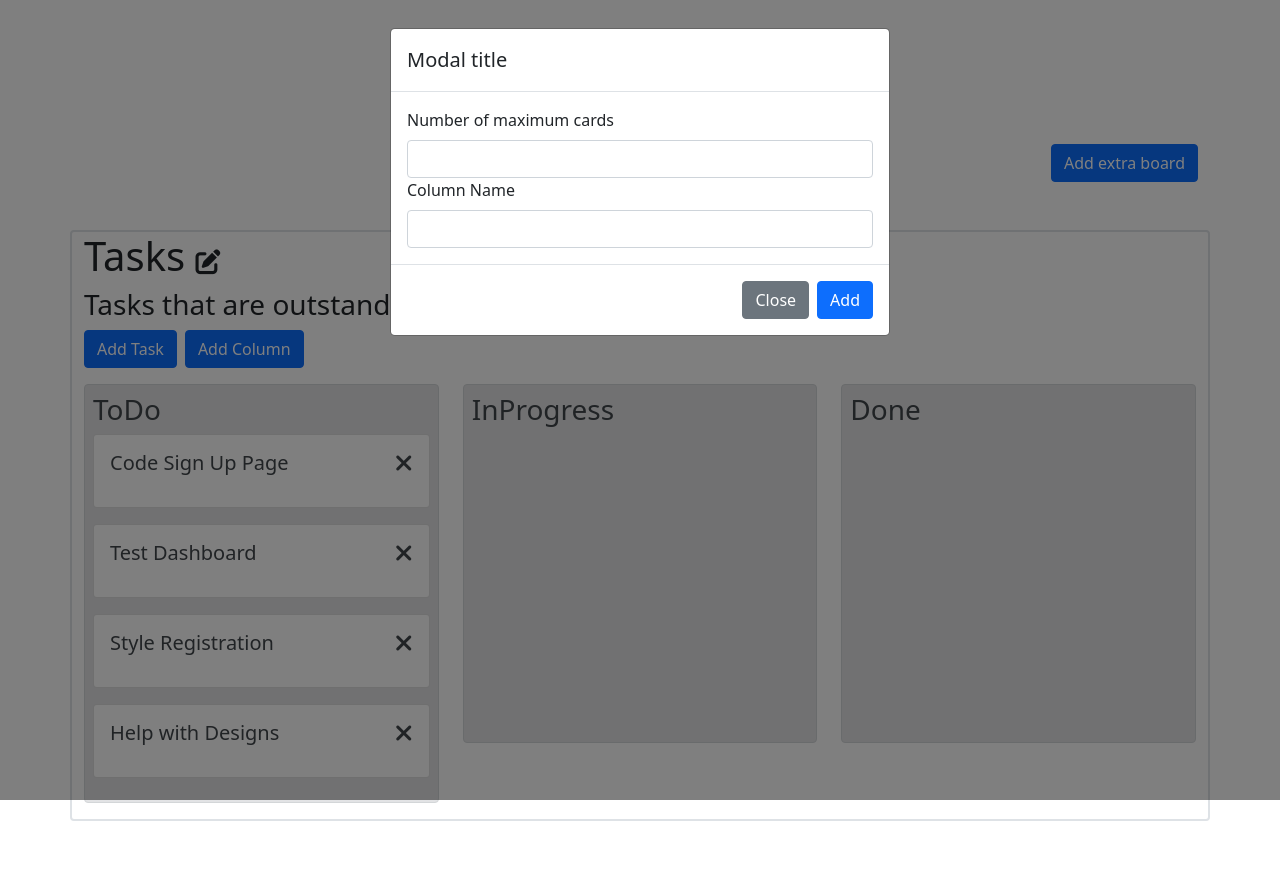
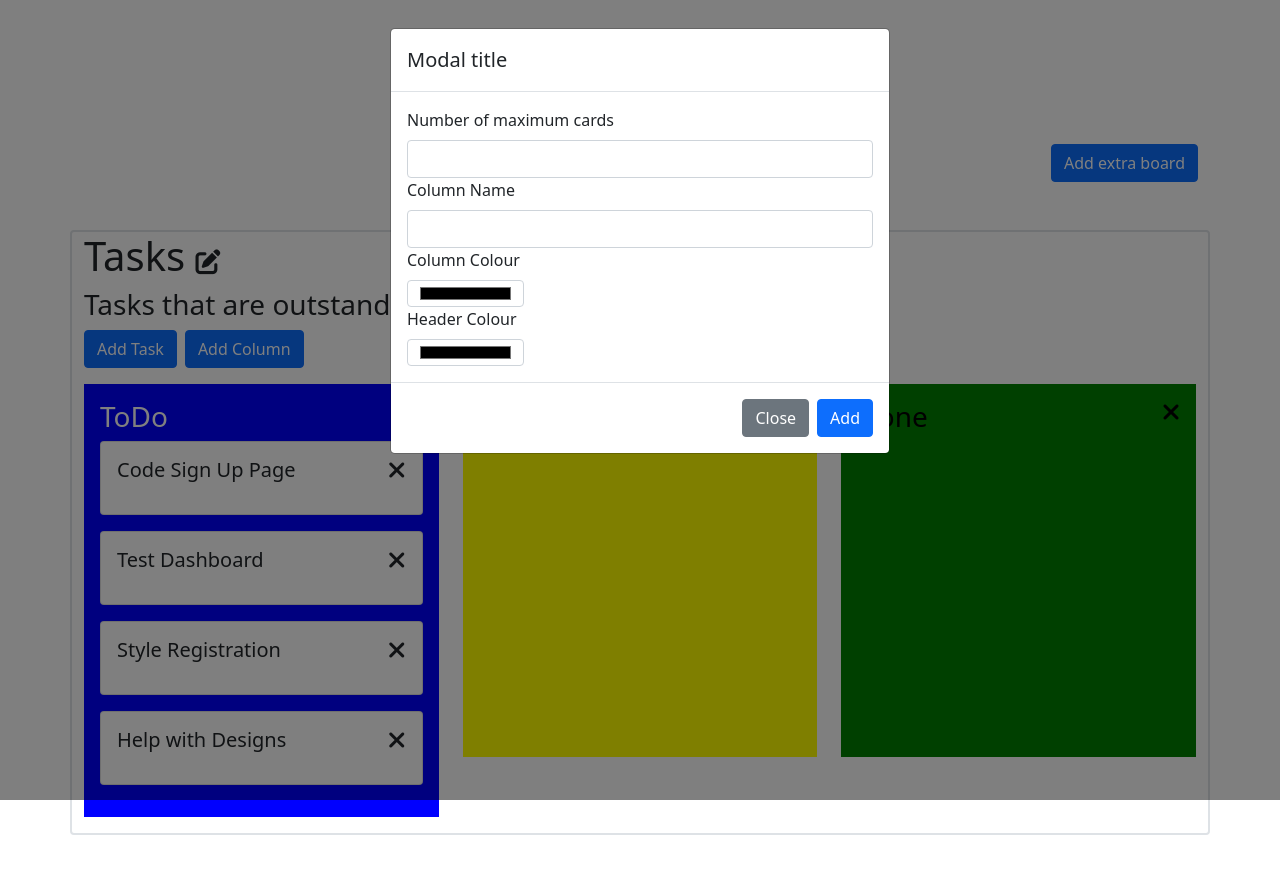
Before and after one commit to Randyyeo/Kanban-board, a Vue app: page / in a window 1280 px wide. Both pictures are taken after a click on the button "Add Column". Shown: the top 874 px of the page. Built offline with nearby package versions, Linux system fonts and the light colour scheme.

Commit message:
functionality for deleting columns

```diff
--- a/src/App.vue
+++ b/src/App.vue
@@ -1,28 +1,6 @@
 <template>
   <div class="container mt-5">
     <h1 class="text-center">Kanban Board</h1>
-    <div v-if="alert" class="position-fixed top-0  p-3" style="z-index: 999">
-      <div
-        id="liveToast"
-        class="toast hide"
-        role="alert"
-        aria-live="assertive"
-        aria-atomic="true"
-        v-if="alert"
-      >
-        <div class="toast-header">
-          <strong class="me-auto">Bootstrap</strong>
-          <small>11 mins ago</small>
-          <button
-            type="button"
-            class="btn-close"
-            data-bs-dismiss="toast"
-            aria-label="Close"
-          ></button>
-        </div>
-        <div class="toast-body">Hello, world! This is a toast message.</div>
-      </div>
-    </div>
     <div class="row mt-5">
       <div class="col d-flex justify-content-end">
         <button
@@ -44,7 +22,6 @@
       </div>
     </div>
     <div>
-      <p class="text-danger" v-if="error">Error has occurred</p>
       <div
         class="row my-5 border border-2 rounded-2"
         v-for="(arr, index) in arrArrays"
@@ -202,6 +179,18 @@
                       class="form-control"
                       v-model="modelArr[index].colName"
                     />
+                    <label class="form-label">Column Colour</label>
+                    <input
+                      type="color"
+                      class="form-control w-25"
+                      v-model="modelArr[index].back"
+                    />
+                    <label class="form-label">Header Colour</label>
+                    <input
+                      type="color"
+                      class="form-control w-25"
+                      v-model="modelArr[index].color"
+                    />
                   </div>
                   <div class="modal-footer">
                     <button
@@ -230,13 +219,25 @@
           v-for="(sub, index1) in arr.cols"
           :key="index1"
         >
-          <div class="p-2 alert alert-secondary">
-            <h3>{{ index1 }}</h3>
-            <!-- Backlog draggable component. Pass arrBackLog to list prop -->
+          <div class="p-3 mb-3" :style="'background-color:' + sub.back">
+            <div
+              class="d-flex justify-content-between"
+              :style="'color:' + sub.color"
+            >
+              <h3>{{ index1 }}</h3>
+              <i
+                @click="removeCard(index, index1)"
+                style="font-size: 24px; cursor: pointer"
+                class="fas fa-times"
+              ></i>
+            </div>
+
+
+
             <draggable
               class="list-group kanban-column"
               :list="sub.list"
-              :group="{ name: 'tasks', put: sub.disable}"
+              :group="{ name: 'tasks', put: sub.disable }"
               :move="checkMove"
               @start="onStart"
               @end="onEnd"
@@ -275,7 +276,7 @@
 <script>
 //import draggable
 import draggable from "vuedraggable";
-
+import Vue from 'vue'
 export default {
   components: {
     //import draggable as a component
@@ -287,7 +288,6 @@ export default {
       newDesc: null,
       newName: null,
       name: null,
-      error: false,
       alert: false,
       add_status: false,
       max: 4,
@@ -302,6 +302,9 @@ export default {
           taskDescription: null,
           colName: null,
           numberMax: null,
+          back: "",
+          color: "",
+          updateCard: false,
         },
       },
       arrArrays: {
@@ -311,6 +314,8 @@ export default {
             ToDo: {
               max: 4,
               disable: true,
+              back: "blue",
+              color: "white",
               list: [
                 { name: "Code Sign Up Page", date: "", description: "" },
                 { name: "Test Dashboard", date: "", description: "" },
@@ -318,8 +323,20 @@ export default {
                 { name: "Help with Designs", date: "", description: "" },
               ],
             },
-            InProgress: { max: 2,disable: true, list: [] },
-            Done: { max: 4,disable: true, list: [] },
+            InProgress: {
+              back: "yellow",
+              color: "black",
+              max: 2,
+              disable: true,
+              list: [],
+            },
+            Done: {
+              back: "green",
+              color: "black",
+              max: 4,
+              disable: true,
+              list: [],
+            },
           },
         },
       },
@@ -340,18 +357,20 @@ export default {
       deep: true,
       // We have to move our method to a handler field
       handler() {
-        for (var arr in this.arrArrays){
-          for (var sub in this.arrArrays[arr].cols){
-            if (this.arrArrays[arr].cols[sub].list.length >= this.arrArrays[arr].cols[sub].max){
+        for (var arr in this.arrArrays) {
+          for (var sub in this.arrArrays[arr].cols) {
+            if (
+              this.arrArrays[arr].cols[sub].list.length >=
+              this.arrArrays[arr].cols[sub].max
+            ) {
               this.arrArrays[arr].cols[sub].disable = false;
-              this.error = true;
+
             } else {
               this.arrArrays[arr].cols[sub].disable = true;
             }
           }
         }
-
-
+        console.log("hi")
       },
     },
   },
@@ -366,13 +385,17 @@ export default {
         index
       ];
       this.newName = "";
-
     },
     updateDesc(index) {
       var newname = this.newDesc;
       this.arrArrays[index].desc = newname;
       this.newDesc = "";
       this.modelArr[index].updateDesc = false;
+    },
+    removeCard(index, index1) {
+
+      Vue.delete(this.arrArrays[index].cols, index1)
+
     },
     remove(index, index1, index2) {
       var list = this.arrArrays[index].cols[index1]["list"];
@@ -383,7 +406,6 @@ export default {
       }
 
       this.arrArrays[index].cols[index1]["list"] = list;
-
     },
     addTask(index) {
       if (this.modelArr[index].select && this.modelArr[index].taskName) {
@@ -422,6 +444,8 @@ export default {
         taskDescription: null,
         colName: null,
         numberMax: null,
+        back: "",
+        color: "",
       });
 
       this.add_status = false;
@@ -432,11 +456,13 @@ export default {
         max: this.modelArr[index].numberMax,
         list: [],
         disable: true,
+        back: this.modelArr[index].back,
+        color: this.modelArr[index].color,
       });
-
 
       this.modelArr[index]["colName"] = null;
       this.modelArr[index]["numberMax"] = null;
+      this.modelArr[index]["color"] = null;
     },
     onStart(moved) {
       var col = moved.to.parentNode.getElementsByTagName("h3")[0].innerText;
@@ -447,7 +473,7 @@ export default {
       this.initialIndex = index;
       this.inititalCol = col;
       console.log(this.initialIndex);
-      console.log(this.inititalCol)
+      console.log(this.inititalCol);
     },
     onEnd(moved) {
       var col = moved.to.parentNode.getElementsByTagName("h3")[0].innerText;
@@ -456,9 +482,9 @@ export default {
         moved.to.parentNode.parentNode.parentNode.getElementsByTagName("h1")[0]
           .innerText;
 
-      console.log(col)
-      console.log(index)
-      console.log(this.arrArrays)
+      console.log(col);
+      console.log(index);
+      console.log(this.arrArrays);
       /* this.max = this.arrArrays[index].cols[col].max
       if (this.arrArrays[index].cols.list.length > this.max){
 
@@ -467,8 +493,6 @@ export default {
         this.arrArrays[this.initialIndex][this.inititalCol].list.splice(this.initialposition, 0, {name: remove[0].name, date: remove[0].date});
 
       } */
-
-
     },
     checkMove(evt) {
       this.initialposition = evt.draggedContext.index;
```
